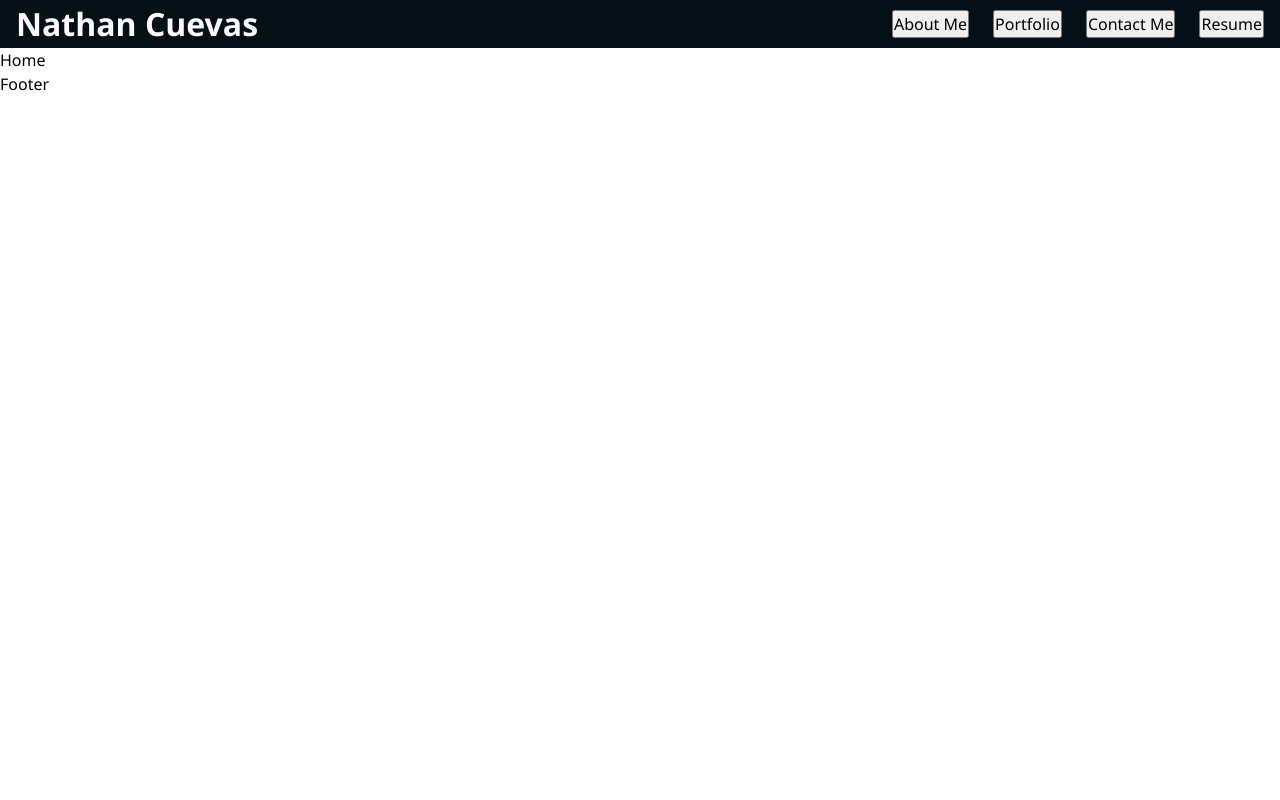
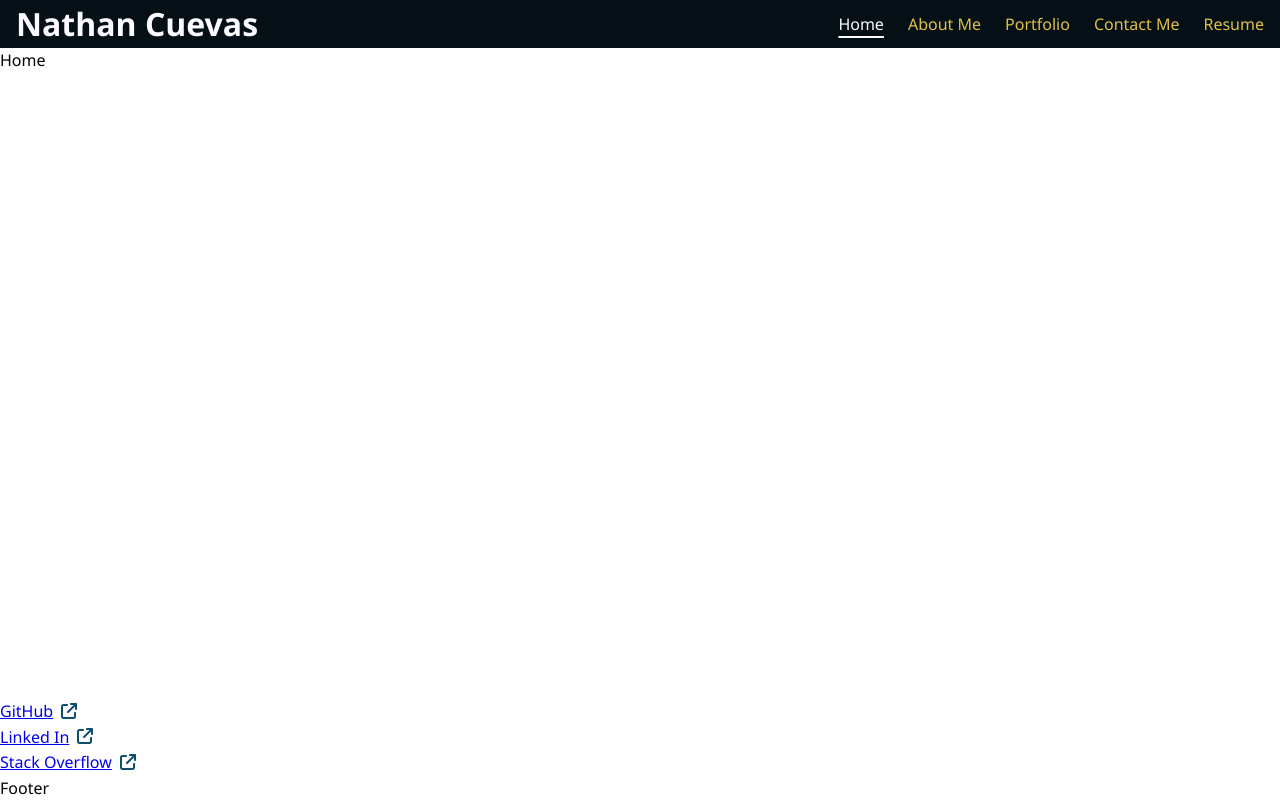
Before and after one commit to NateAyye/react-portfolio, a React (Create React App) app: page / in a window 1280 px wide. Built offline with nearby package versions, Linux system fonts and the light colour scheme; a web font is replaced by a local one.

Commit message:
Created the individual pages(no content yet) but started making the functionallity for the conditianally rendered pages/tabs

```diff
--- a/src/App.js
+++ b/src/App.js
@@ -1,4 +1,4 @@
-import { useState } from "react";
+import { useEffect, useState } from "react";
 import Footer from "./components/Footer";
 import Header from "./components/Header";
 import About from "./pages/About";
@@ -10,14 +10,23 @@ import Resume from "./pages/Resume";
 function App() {
   const [currentPage, setCurrentPage] = useState('Home');
 
+  useEffect(() => {
+    const currentPage = localStorage.getItem('currentPage');
+    if (currentPage) {
+      setCurrentPage(currentPage);
+    }
+  }, [])
+
   return (
     <div className="App">
       <Header currentPage={currentPage} setCurrentPage={setCurrentPage} />
-      {currentPage === 'Home' && <Home />}
-      {currentPage === 'About' && <About />}
-      {currentPage === 'Portfolio' && <Portfolio />}
-      {currentPage === 'Contact' && <Contact />}
-      {currentPage === 'Resume' && <Resume />}
+      <main>
+        {currentPage === 'Home' && <Home />}
+        {currentPage === 'About Me' && <About />}
+        {currentPage === 'Portfolio' && <Portfolio />}
+        {currentPage === 'Contact Me' && <Contact />}
+        {currentPage === 'Resume' && <Resume />}
+      </main>
       <Footer />
     </div>
   );
--- a/src/components/Footer/index.js
+++ b/src/components/Footer/index.js
@@ -1,7 +1,28 @@
-
 function Footer() {
   return (
     <footer>
+      <nav>
+        <ul>
+          <li>
+            <a target='_blank' rel='noreferrer' href='https://github.com/NateAyye' >
+              <i className="nf nf-fa-github_alt"></i>
+              GitHub
+            </a>
+          </li>
+          <li>
+            <a target='_blank' rel='noreferrer' href='https://www.linkedin.com/in/nathan-cuevas-a20712105/' >
+              <i className="nf nf-fa-linkedin_square"></i>
+              Linked In
+            </a>
+          </li>
+          <li>
+            <a target='_blank' rel='noreferrer' href='https://stackoverflow.com/users/21148929/nateayye' >
+              <i className="nf nf-fa-stack_overflow xl"></i>
+              Stack Overflow
+            </a>
+          </li>
+        </ul>
+      </nav>
       <p>Footer</p>
     </footer>
   );
--- a/src/components/Header/index.js
+++ b/src/components/Header/index.js
@@ -1,6 +1,12 @@
+import { LINKS } from '../../config/constants';
 import './styles.css';
 
 function Header({ currentPage, setCurrentPage }) {
+
+  function setCurrentTab(link) {
+    setCurrentPage(link);
+    localStorage.setItem('currentPage', link);
+  }
 
   return (
     <header className="header">
@@ -10,18 +16,15 @@ function Header({ currentPage, setCurrentPage }) {
         <nav aria-labelledby='primary-navigation-label'>
           <span className='sr-only' id='primary-navigation-label' >Primary Navigation</span>
           <ul className='header__links'>
-            <li>
-              <button onClick={() => setCurrentPage('About')}>About Me</button>
-            </li>
-            <li>
-              <button onClick={() => setCurrentPage('Portfolio')} >Portfolio</button>
-            </li>
-            <li>
-              <button onClick={() => setCurrentPage('Contact')} >Contact Me</button>
-            </li>
-            <li>
-              <button onClick={() => setCurrentPage('Resume')} >Resume</button>
-            </li>
+            {LINKS.map(link => (
+              <li key={link}>
+                <button
+                  className={` ${ currentPage === link ? 'active' : '' } `}
+                  onClick={() => setCurrentTab(link)}>
+                  {link}
+                </button>
+              </li>
+            ))}
           </ul>
         </nav>
       </div>
--- a/src/components/Header/styles.css
+++ b/src/components/Header/styles.css
@@ -22,7 +22,7 @@ header .skip-to-main {
   text-align: center;
   font-size: large;
   font-weight: bold;
-  color: hsla(var(--gold), 1);
+  color: hsla(var(--white), 1);
   padding: 0.5rem 0;
 }
 
@@ -30,12 +30,50 @@ header .skip-to-main:focus {
   top: 100%;
 }
 
-
-
 header .header__links {
   display: flex;
   justify-content: center;
   align-items: center;
   gap: 1.5rem;
   list-style: none;
+  color:hsla(var(--gold), 1)
 }
+
+header .header__links button {
+  position: relative;
+  background-color: transparent;
+  border: none;
+  color: inherit;
+  font-size: inherit;
+  font-weight: inherit;
+  cursor: pointer;
+}
+
+.header__links button::after {
+  content: '';
+  position: absolute;
+  top: 100%;
+  left: 0;
+  width: 100%;
+  height: 0.125rem;
+  transform-origin: right;
+  background-color: hsla(var(--white), 1);
+  transform: scaleX(0);
+  transition: transform 0.3s ease-in-out;
+}
+
+.header__links button:hover::after {
+  transform-origin: left;
+  transform: scaleX(1);
+}
+
+header .header__links button.active {
+  text-decoration: underline;
+  text-underline-offset: 0.4rem;
+  text-decoration-thickness: 0.125rem;
+  color: hsla(var(--white), 1);
+}
+
+header .header__links button:hover {
+  color: hsla(var(--white), 1);
+}
```
